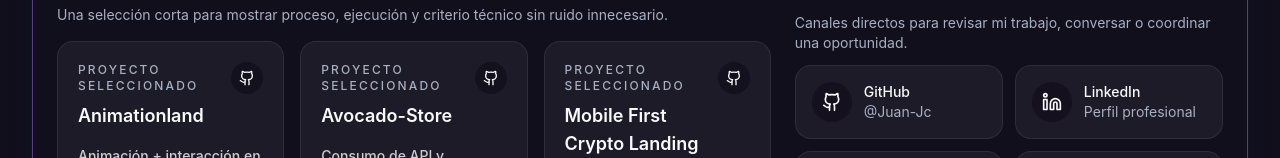
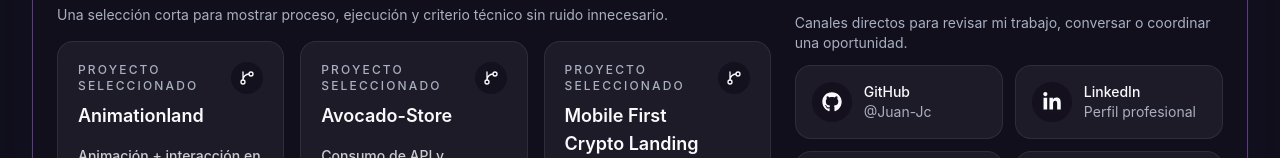
Before and after one commit to Juan-Jc/page, a React (Vite) app: page / in a window 1280 px wide. Shown: the part 794-952 px from the top of the page. Built offline with nearby package versions, Linux system fonts and the light colour scheme.

Commit message:
fix dependencies icons

```diff
--- a/package.json
+++ b/package.json
@@ -12,7 +12,8 @@
   "dependencies": {
     "lucide-react": "^1.8.0",
     "react": "^19.2.5",
-    "react-dom": "^19.2.5"
+    "react-dom": "^19.2.5",
+    "react-icons": "^5.6.0"
   },
   "devDependencies": {
     "@eslint/js": "^9.39.4",
--- a/src/components/ProjectCard.tsx
+++ b/src/components/ProjectCard.tsx
@@ -1,4 +1,4 @@
-import { ArrowUpRight, Github } from 'lucide-react';
+import { ArrowUpRight, GitBranch } from 'lucide-react';
 import type { Project } from '../types';
 
 interface ProjectCardProps {
@@ -23,7 +23,7 @@ export function ProjectCard({ project }: ProjectCardProps) {
           </h3>
         </div>
         <div className="rounded-full bg-[color:var(--color-card)] p-2 text-[color:var(--color-text)]">
-          <Github className="h-4 w-4" />
+          <GitBranch className="h-4 w-4" />
         </div>
       </div>
 
```
Also changed, not shown: src/data/socials.ts (+5 -4 lines), 1 other file (tests, documents, lock files or other folders).
